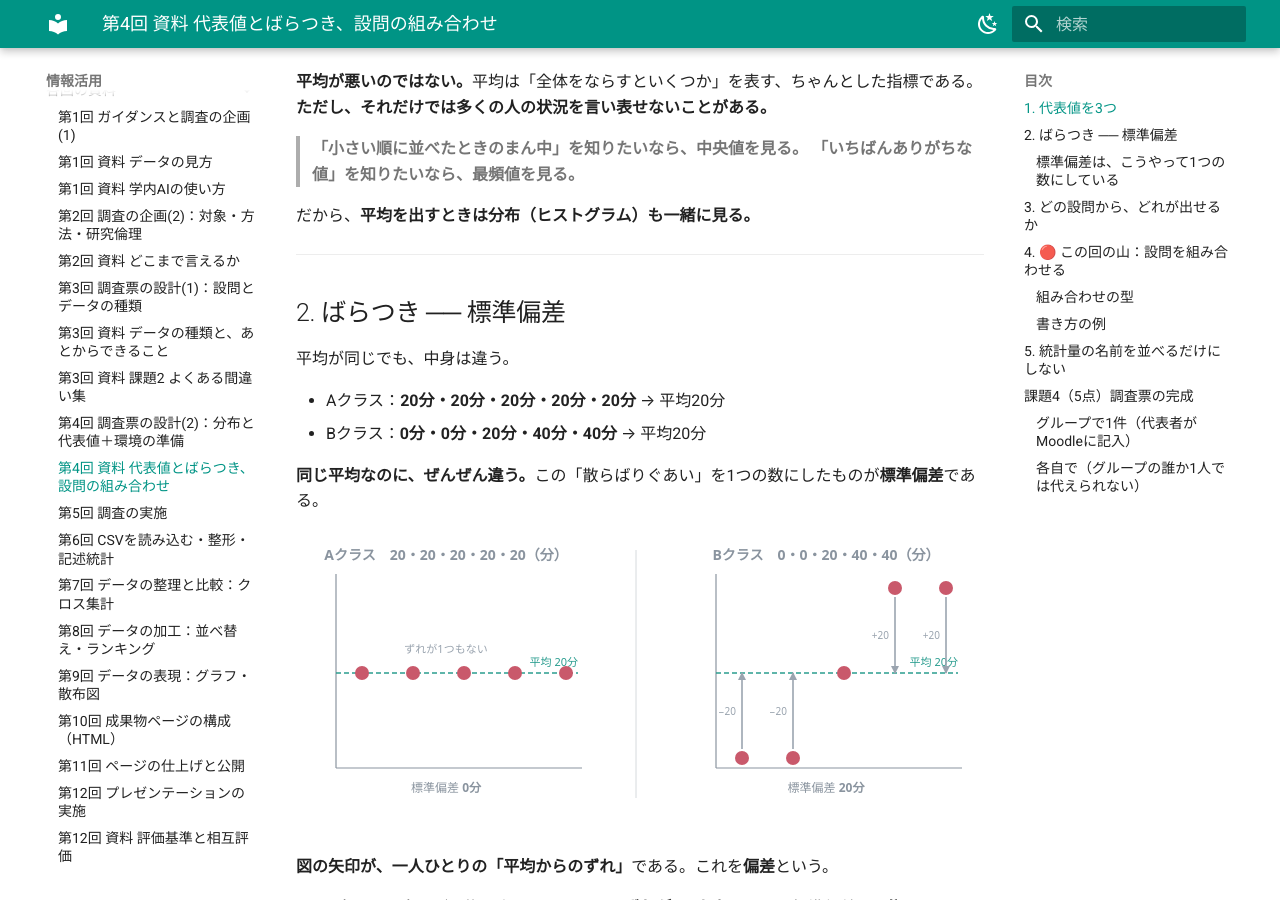
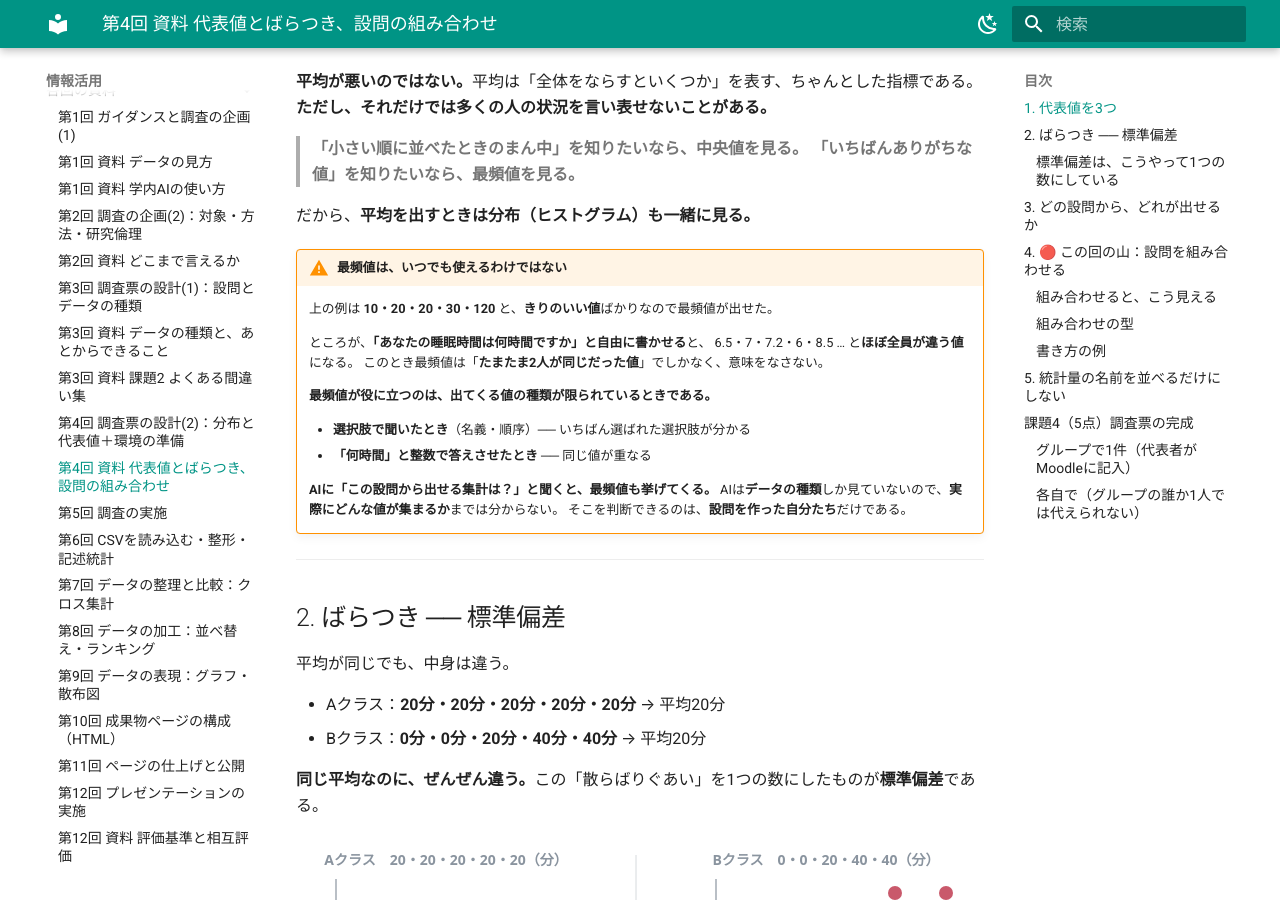
Before and after one commit to aonoa68/joho-katsuyo, an MkDocs documentation site: the page built from docs/week04-stats.md, in a window 1280 px wide and 900 px high, scrolled down 618 px. Built offline with MkDocs 1.6.1 and Material for MkDocs 9.7.7, drawn with Linux system fonts in a browser that asks for light colours; some of the changed text lies outside the part shown.

Commit message:
第4回資料：TAの第4回事前課題の指摘を反映した
1. 最頻値の注意を §1 に追加（髙橋）
   資料の例が整数ばかりで、最頻値がいつでも使えるように読めていた。
   自由記述の睡眠時間では値が重ならず最頻値が意味をなさないこと、
   AIはデータの種類しか見ていないので実際に集まる値までは判断できないことを書いた。

2. 設問の組み合わせのイメージ図を §4 に追加（髙橋）
   「イメージ図がないのでどんなグラフか分からない」という指摘。
   散布図・並べた棒・積み上げ棒の3枚を SVG で描いて置いた。

3. 散布図を先に実物で見せる段取りを week04.md に追加（小林）
   前期「情報入門」で散布図を扱ったのは1クラスだけだったとの情報。
   「前期に見ているはず」という前提が成り立たないため、
   やることの先頭に実物を見る時間を置き、散布図とは何かの囲みも足した。

Co-Authored-By: Claude Opus 5 (1M context) <noreply@anthropic.com>
Claude-Session: https://claude.ai/code/session_01491iACNdyWdrViehZyTRv6

```diff
--- a/docs/week04-stats.md
+++ b/docs/week04-stats.md
@@ -24,6 +24,22 @@
 > **「いちばんありがちな値」を知りたいなら、最頻値を見る。**
 
 だから、**平均を出すときは分布（ヒストグラム）も一緒に見る。**
+
+!!! warning "最頻値は、いつでも使えるわけではない"
+    上の例は **10・20・20・30・120** と、**きりのいい値**ばかりなので最頻値が出せた。
+
+    ところが、**「あなたの睡眠時間は何時間ですか」と自由に書かせる**と、
+    6.5・7・7.2・6・8.5 … と**ほぼ全員が違う値**になる。
+    このとき最頻値は「**たまたま2人が同じだった値**」でしかなく、意味をなさない。
+
+    **最頻値が役に立つのは、出てくる値の種類が限られているときである。**
+
+    - **選択肢で聞いたとき**（名義・順序）── いちばん選ばれた選択肢が分かる
+    - **「何時間」と整数で答えさせたとき** ── 同じ値が重なる
+
+    **AIに「この設問から出せる集計は？」と聞くと、最頻値も挙げてくる。**
+    AIは**データの種類**しか見ていないので、**実際にどんな値が集まるか**までは分からない。
+    そこを判断できるのは、**設問を作った自分たち**だけである。
 
 ---
 
@@ -129,6 +145,13 @@ $$
 
 **これが「調査票の完成」の中身である。**
 
+### 組み合わせると、こう見える
+
+![設問の組み合わせとグラフ](img/stats/kumiawase.svg)
+
+**どんな図になるのかを先に知っておくと、設問を選びやすい。**
+上の3つは、第7回・第9回で実際に作る。
+
 ### 組み合わせの型
 
 | 組み合わせ | 集計 | グラフ | 授業のどこで |
```
Also changed, not shown: docs/week04.md (+9 -0 lines), docs/img/stats/kumiawase.svg (added).
